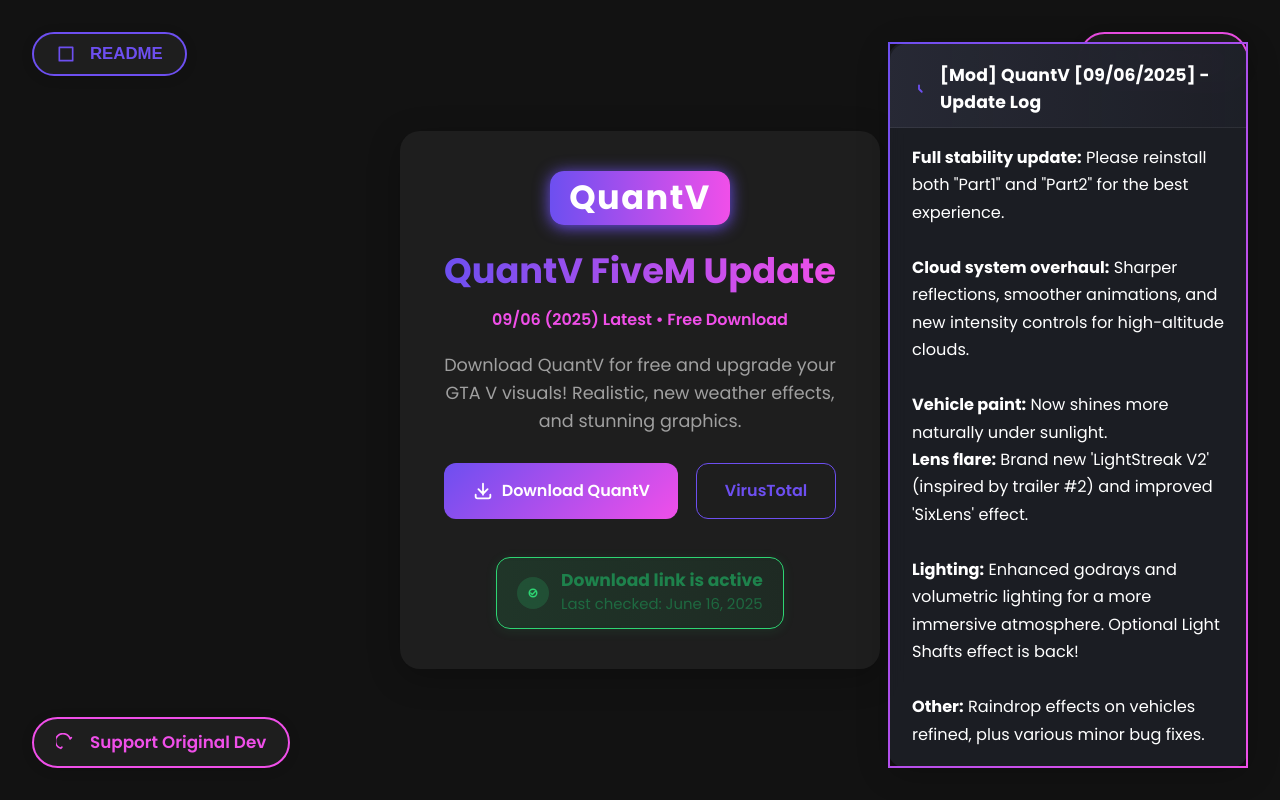
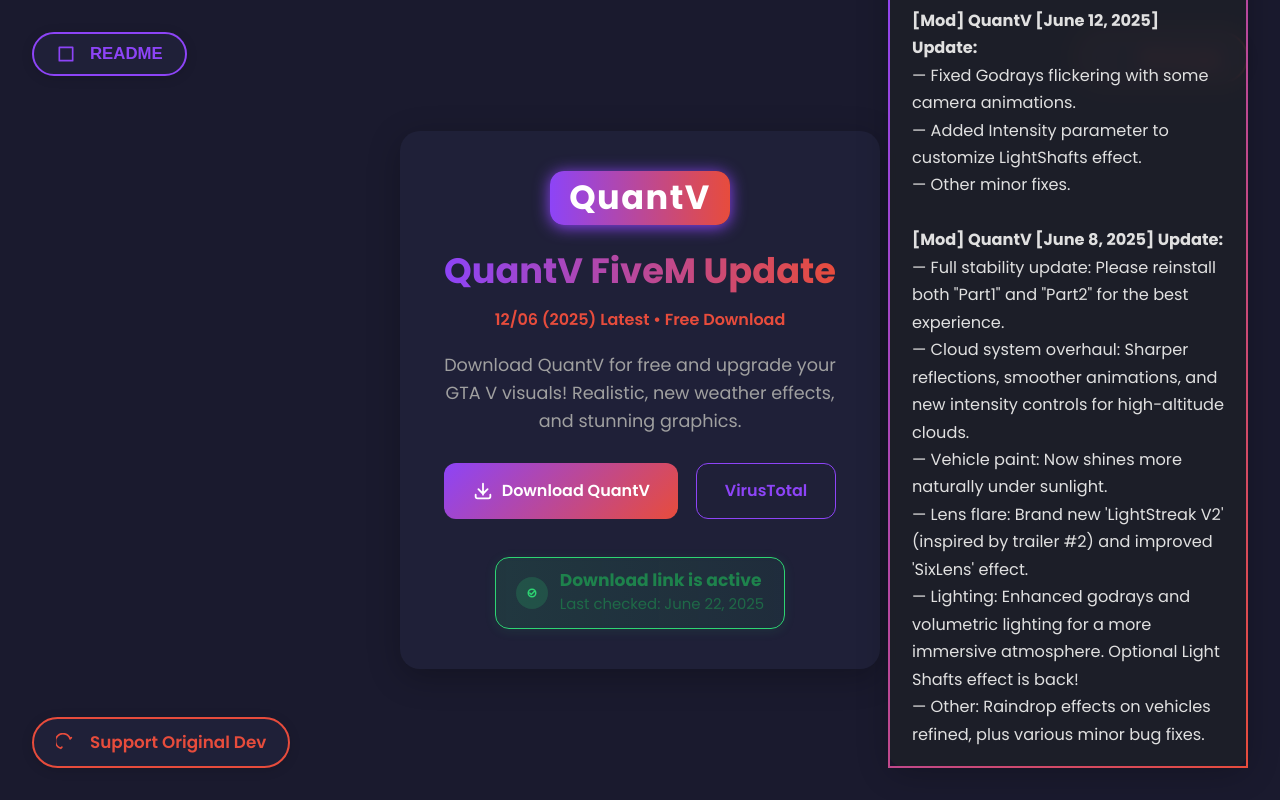
Before and after one commit to dannyardx/ghostvip, a website: page dl-quantv.html in a window 1280 px wide. Drawn offline with Linux system fonts and the light colour scheme.

Commit message:
updated link quantv and database

```diff
--- a/dl-quantv.html
+++ b/dl-quantv.html
@@ -9,6 +9,16 @@
     <link rel="preconnect" href="https://fonts.gstatic.com" crossorigin>
     <link href="https://fonts.googleapis.com/css2?family=Poppins:wght@400;600;700&display=swap" rel="stylesheet">
     <style>
+        /* Variabel Warna untuk Kemudahan Pengelolaan */
+        :root {
+            --bg-color: #1a1a2e; /* Dark blue/purple */
+            --surface-color: #1f2038; /* Slightly lighter surface */
+            --text-color: #e0e0e0; /* Light gray for text */
+            --text-secondary: #a0a0a0; /* Muted gray for secondary text */
+            --grad-1: #8d44f7; /* Purple */
+            --grad-2: #e74c3c; /* Red */
+        }
+
         .quantv-center {
             min-height: 100vh;
             display: flex;
@@ -139,7 +149,7 @@
         <div style="display:flex;flex-direction:column;align-items:center;gap:16px;">
             <div style="margin-bottom:2px;">
                 <svg xmlns="http://www.w3.org/2000/svg" width="32" height="32" fill="none" viewBox="0 0 24 24" stroke="currentColor" style="color:var(--grad-1);filter:drop-shadow(0 2px 8px var(--grad-2));">
-                  <path stroke-linecap="round" stroke-linejoin="round" stroke-width="2" d="M4 16v2a2 2 0 002 2h12a2 2 0 002-2v-2M7 10l5 5 5-5M12 4v12"/>
+                    <path stroke-linecap="round" stroke-linejoin="round" stroke-width="2" d="M4 16v2a2 2 0 002 2h12a2 2 0 002-2v-2M7 10l5 5 5-5M12 4v12"/>
                 </svg>
             </div>
             <div class="quantv-loading-bar" style="position:relative;">
@@ -152,7 +162,7 @@
             <div style="display: flex; flex-direction: column; align-items: center;">
                 <div style="width:180px;height:54px;display:flex;align-items:center;justify-content:center;margin-bottom:18px;background:linear-gradient(90deg,var(--grad-1),var(--grad-2));border-radius:14px;box-shadow:0 2px 16px var(--grad-1);font-size:2.1rem;font-weight:700;color:#fff;letter-spacing:1.5px;">QuantV</div>
                 <h2 style="font-size:2.2rem; font-weight:700; margin-bottom:8px; background: linear-gradient(90deg, var(--grad-1), var(--grad-2)); -webkit-background-clip: text; background-clip: text; color: transparent;">QuantV FiveM Update</h2>
-                <span class="version" style="color:var(--grad-2); font-weight:600; margin-bottom:18px;">09/06 (2025) Latest • Free Download</span>
+                <span class="version" style="color:var(--grad-2); font-weight:600; margin-bottom:18px;">12/06 (2025) Latest • Free Download</span>
                 <p style="color:var(--text-secondary); font-size:1.1rem; text-align:center; margin-bottom:28px;">Download QuantV for free and upgrade your GTA V visuals! Realistic, new weather effects, and stunning graphics.</p>
                 <div style="display:flex; gap:18px; margin-bottom:18px;">
                     <a href="/quantvdownload" class="btn-shiny" style="text-decoration:none;display:flex;align-items:center;gap:8px;">
@@ -165,7 +175,7 @@
                     <span style="display:flex;align-items:center;justify-content:center;width:32px;height:32px;background:rgba(46,213,115,0.18);border-radius:50%;"><svg xmlns="http://www.w3.org/2000/svg" width="18" height="18" fill="none" viewBox="0 0 24 24" stroke="currentColor" style="color:#2ed573;"><path stroke-linecap="round" stroke-linejoin="round" stroke-width="2" d="M9 12l2 2l4-4M7 12a5 5 0 1110 0a5 5 0 01-10 0z"/></svg></span>
                     <div style="display:flex;flex-direction:column;align-items:flex-start;gap:2px;">
                         <span style="font-weight:700;font-size:1.07em;line-height:1.2;">Download link is active</span>
-                        <span style="font-size:0.93em;opacity:0.7;">Last checked: June 16, 2025</span>
+                        <span style="font-size:0.93em;opacity:0.7;">Last checked: June 22, 2025</span>
                     </div>
                 </div>
             </div>
@@ -174,15 +184,21 @@
     <div id="quantv-log-popup" style="position:fixed;bottom:32px;right:32px;z-index:10000;max-width:360px;min-width:240px;background:rgba(30,32,40,0.82);backdrop-filter:blur(10px);border-radius:18px;box-shadow:0 6px 32px rgba(0,0,0,0.22);padding:0 0 0 0;display:none;animation:quantvLogFadeIn .7s; border:2px solid; border-image:linear-gradient(120deg,var(--grad-1),var(--grad-2)) 1; overflow:hidden;">
         <div style="display:flex;align-items:center;gap:10px;padding:18px 22px 10px 18px;background:linear-gradient(90deg,rgba(40,42,54,0.92),rgba(30,32,40,0.82));border-bottom:1px solid rgba(255,255,255,0.07);">
             <svg xmlns="http://www.w3.org/2000/svg" width="22" height="22" fill="none" viewBox="0 0 24 24" stroke="currentColor" style="color:var(--grad-1);flex-shrink:0;"><path stroke-linecap="round" stroke-linejoin="round" stroke-width="2" d="M12 8v4l3 3"/></svg>
-            <span style="font-weight:700;font-size:1.08rem;letter-spacing:0.01em;flex:1;">[Mod] QuantV [09/06/2025] - Update Log</span>
+            <span style="font-weight:700;font-size:1.08rem;letter-spacing:0.01em;flex:1;">[Mod] QuantV Update Log</span>
         </div>
         <div style="font-size:1.01rem;line-height:1.7;padding:16px 22px 18px 22px;color:var(--text-color);">
-            <b>Full stability update:</b> Please reinstall both "Part1" and "Part2" for the best experience.<br><br>
-            <b>Cloud system overhaul:</b> Sharper reflections, smoother animations, and new intensity controls for high-altitude clouds.<br><br>
-            <b>Vehicle paint:</b> Now shines more naturally under sunlight.<br>
-            <b>Lens flare:</b> Brand new 'LightStreak V2' (inspired by trailer #2) and improved 'SixLens' effect.<br><br>
-            <b>Lighting:</b> Enhanced godrays and volumetric lighting for a more immersive atmosphere. Optional Light Shafts effect is back!<br><br>
-            <b>Other:</b> Raindrop effects on vehicles refined, plus various minor bug fixes.
+            <b>[Mod] QuantV [June 12, 2025] Update:</b><br>
+            — Fixed Godrays flickering with some camera animations.<br>
+            — Added Intensity parameter to customize LightShafts effect.<br>
+            — Other minor fixes.<br><br>
+
+            <b>[Mod] QuantV [June 8, 2025] Update:</b><br>
+            — Full stability update: Please reinstall both "Part1" and "Part2" for the best experience.<br>
+            — Cloud system overhaul: Sharper reflections, smoother animations, and new intensity controls for high-altitude clouds.<br>
+            — Vehicle paint: Now shines more naturally under sunlight.<br>
+            — Lens flare: Brand new 'LightStreak V2' (inspired by trailer #2) and improved 'SixLens' effect.<br>
+            — Lighting: Enhanced godrays and volumetric lighting for a more immersive atmosphere. Optional Light Shafts effect is back!<br>
+            — Other: Raindrop effects on vehicles refined, plus various minor bug fixes.
         </div>
     </div>
     <button id="show-quantv-log" style="position:fixed;bottom:32px;right:32px;z-index:9999;background:var(--surface-color);color:var(--grad-1);border:2px solid var(--grad-1);border-radius:50px;padding:10px 22px;font-weight:600;box-shadow:0 2px 12px rgba(0,0,0,0.13);cursor:pointer;transition:background .18s, color .18s;display:none;align-items:center;gap:8px;font-size:1.05rem;">
```
Also changed, not shown: 1 other file.
